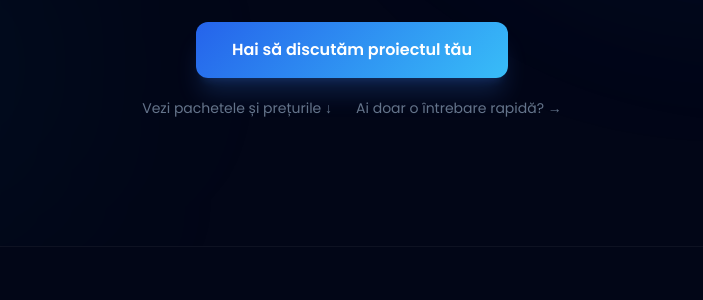
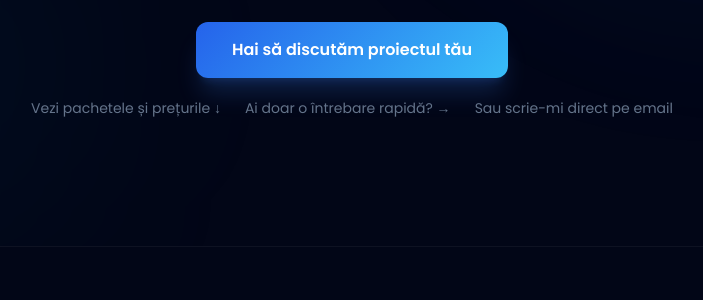
Before and after one commit to SanduAndreea22/andreeatech, a Django app: page / in a window 1280 px wide. Shown: the part 700-1000 px from the top of the page, without its empty margins (288-991 px from the left). Run offline with Django 5.2, Linux system fonts and the light colour scheme; some libraries are stand-ins or nearby versions.

Commit message:
Add a direct mailto link next to the hero CTAs on Home
The "quick question" secondary link still routed to the Contact
form — for a visitor who doesn't want to fill in anything at all,
add a plain mailto: link right there too, instead of the email
address only being reachable via the footer or the Contact page copy.

```diff
--- a/templates/website/home.html
+++ b/templates/website/home.html
@@ -34,6 +34,7 @@
         <div class="flex flex-wrap items-center justify-center gap-x-6 gap-y-2 mt-5 text-sm">
             <a href="#pachete" class="text-slate-500 hover:text-blue-400 transition">Vezi pachetele și prețurile ↓</a>
             <a href="{% url 'contact' %}" class="text-slate-500 hover:text-blue-400 transition">Ai doar o întrebare rapidă? →</a>
+            <a href="mailto:andreea.tech@outlook.com" class="text-slate-500 hover:text-blue-400 transition">Sau scrie-mi direct pe email</a>
         </div>
     </div>
 </section>
```
